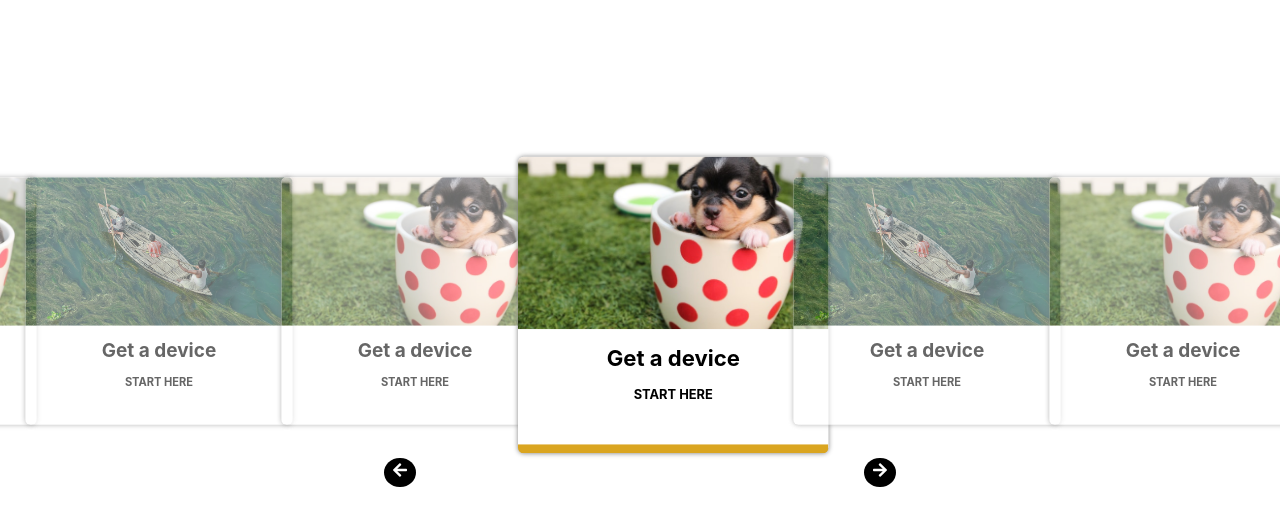
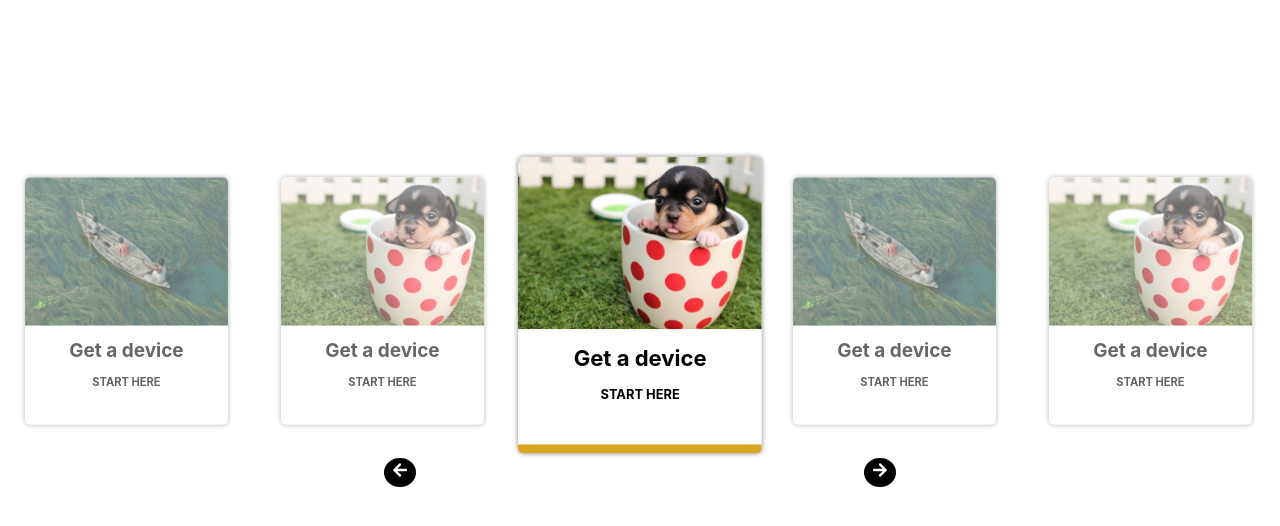
Before and after one commit to TysonMot/slider, a React (Create React App) app: page / in a window 1280 px wide. Shown: the top 526 px of the page. Built offline with nearby package versions, Linux system fonts and the light colour scheme.

Commit message:
last push
last push items

```diff
--- a/src/stylesheet/App.css
+++ b/src/stylesheet/App.css
@@ -13,7 +13,7 @@ p {
 }
 
 .items-cover {
-  width: 270px;
+  width: 83%;
   height: 250px;
   margin: 0 0.5rem;
   text-align: center;
@@ -45,7 +45,7 @@ p {
 
 .inactiveSliders {
   transform: scale(0.99);
-  width: 270px;
+  width: 80%;
   height: 250px;
   margin: 0 0.5rem;
   text-align: center;
```
